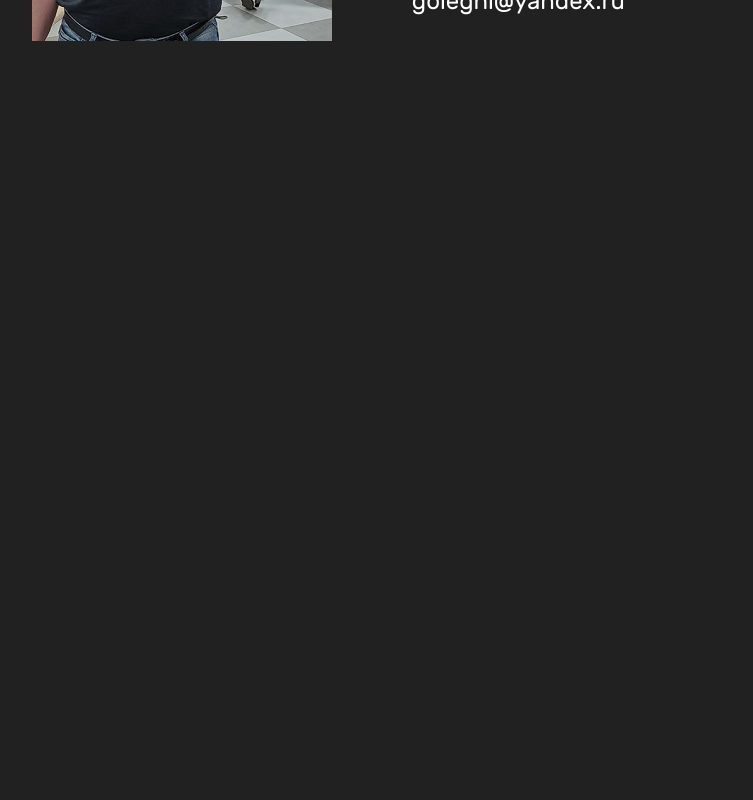
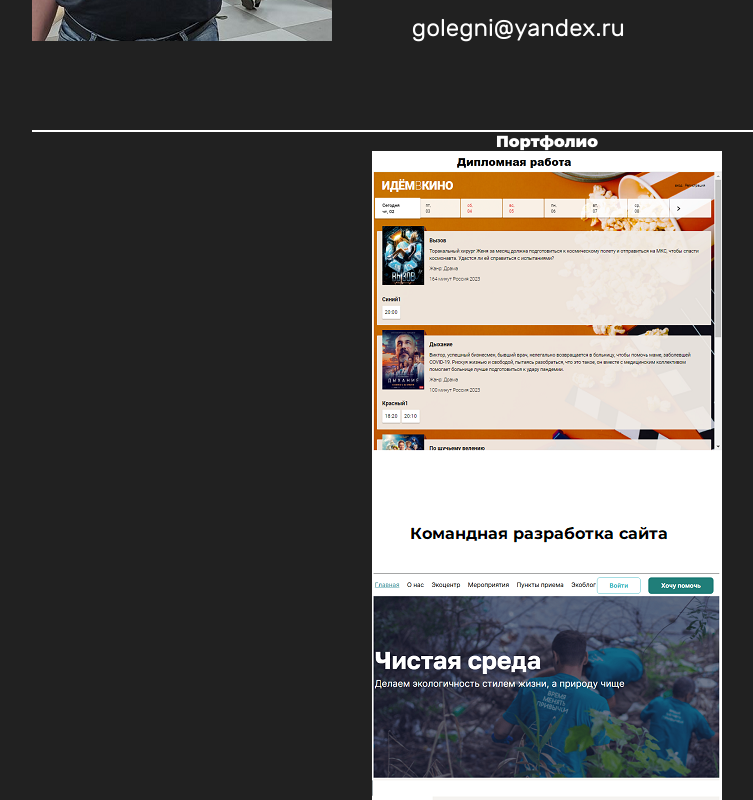
Before and after one commit to GronickWork/portfolio-gronik, a React (Create React App) app: page / in a window 1280 px wide. Shown: the part 500-1300 px from the top of the page, without its empty margins (93-846 px from the left). Before the commit the page ends 800 px from the top, so only its background shows below. Built offline with nearby package versions, Linux system fonts and the light colour scheme.

Commit message:
Add Portfolio.tsx

```diff
--- a/src/components/Line/Line.tsx
+++ b/src/components/Line/Line.tsx
@@ -1,8 +1,12 @@
 import React from "react";
 import './line.scss';
 
-export default function Line(props: string) {
+interface MarkLine {
+  idl: string,
+}
+
+export default function Line({idl}: MarkLine) {
   return (
-    <div className="line" id={props}></div>
+    <div className="line" id={idl}></div>
   )
 }
--- a/src/components/Main/Greetting/Greeting.tsx
+++ b/src/components/Main/Greetting/Greeting.tsx
@@ -8,7 +8,7 @@ const Greeting = () => {
       <div className='greet_content'>
         <h2>Выполняю:</h2>
         <h3> - адаптивную верстку сайтов по макетам из Figma и Photopea</h3>
-        <h3> - разработку web-приложений на React, Laravel и Node.js</h3>
+        <h3> - разработку web-приложений на React, Vue.js,  Laravel и Node.js</h3>
         <p></p>
         <p>Здравствуйте! Меня зовут Олег Гречишников. Я разработчик Web-приложений из Нижнего Новгорода.
             Моя специализация: разработка сайтов и Web-приложений.</p>
--- a/src/components/Main/Greetting/greeting.scss
+++ b/src/components/Main/Greetting/greeting.scss
@@ -11,3 +11,15 @@
     .greet_content p {font-size: 1.1rem; max-width: 35rem; margin-bottom: 4rem;}
     .greet_content p a{text-decoration: none; color: #fff; font-size: 1.5rem;}
     .greet_content p a:hover {color: #dade1eff;}
+
+@media (max-width: 1060px){
+    .greet_content h2 {font-size: 2.1rem;}
+    .greet_content p {font-size: 0.9rem;}
+}
+
+@media (max-width: 910px) {
+  .greeting {flex-wrap: wrap;}
+    .greet_photo {margin: 1rem auto;}
+      .greet_content h2 {font-size: 1.8rem; width: 90%; margin: 1rem auto; text-align: center;}
+      .greet_content p {width: 90%; margin: 1rem auto; text-align: center;}
+}
--- a/src/components/Main/Main.tsx
+++ b/src/components/Main/Main.tsx
@@ -1,11 +1,15 @@
 import React from 'react';
 import './main.scss';
 import Greeting from './Greetting/Greeting';
+import Line from '../Line/Line';
+import Portfolio from './Portfolio/Portfolio';
 
 const Main = () => {
   return (
     <div className='main'>
       <Greeting/>
+      <Line idl="port"/>
+      <Portfolio/>
     </div>
   );
 }
--- /dev/null
+++ b/src/components/Main/Portfolio/Portfolio.tsx
@@ -0,0 +1,18 @@
+import React from 'react';
+import { PortfolioList } from '../../data/portfolio-list';
+
+const Portfolio = () => {
+  return (
+    <div className='portpholio'>
+      <h2 className='port_head'>Портфолио</h2>
+      <ul className='port_label' id='portUl'>
+        {PortfolioList.map((el, index) => {
+          const hidd = index > 2;
+          return(<li className='label_item' hidden={hidd}><a href={el.link} target='blank'><img src={el.img} alt={el.alt}/></a></li>)
+        })}
+      </ul>
+    </div>
+  );
+}
+
+export default Portfolio;
--- /dev/null
+++ b/src/components/data/portfolio-list.tsx
@@ -0,0 +1,57 @@
+export const PortfolioList = [
+  {
+    link: 'https://github.com/Gronik4/WebDevDiplomaV1',
+    img: 'images/works/dip.png',
+    alt: 'Дипломная работа Веб разработчик с нуля'
+  },
+  {
+    link: 'https://trash-free.ru',
+    img: 'images/works/teamDev.png',
+    alt: 'Командная разработка'
+  },
+  {
+    link: 'https://github.com/Gronik4/WebDevDiplomaV1',
+    img: 'images/works/dip.png',
+    alt: 'Дипломная работа Веб разработчик с нуля'
+  },
+  {
+    link: 'https://github.com/Gronik4/WebDevDiplomaV1',
+    img: 'images/works/dip.png',
+    alt: 'Дипломная работа Веб разработчик с нуля'
+  },
+  {
+    link: 'https://github.com/Gronik4/WebDevDiplomaV1',
+    img: 'images/works/dip.png',
+    alt: 'Дипломная работа Веб разработчик с нуля'
+  },
+  {
+    link: 'https://github.com/Gronik4/WebDevDiplomaV1',
+    img: 'images/works/dip.png',
+    alt: 'Дипломная работа Веб разработчик с нуля'
+  },
+  {
+    link: 'https://github.com/Gronik4/WebDevDiplomaV1',
+    img: 'images/works/dip.png',
+    alt: 'Дипломная работа Веб разработчик с нуля'
+  },
+  {
+    link: 'https://github.com/Gronik4/WebDevDiplomaV1',
+    img: 'images/works/dip.png',
+    alt: 'Дипломная работа Веб разработчик с нуля'
+  },
+  {
+    link: 'https://github.com/Gronik4/WebDevDiplomaV1',
+    img: 'images/works/dip.png',
+    alt: 'Дипломная работа Веб разработчик с нуля'
+  },
+  {
+    link: 'https://github.com/Gronik4/WebDevDiplomaV1',
+    img: 'images/works/dip.png',
+    alt: 'Дипломная работа Веб разработчик с нуля'
+  },
+  {
+    link: 'https://github.com/Gronik4/WebDevDiplomaV1',
+    img: 'images/works/dip.png',
+    alt: 'Дипломная работа Веб разработчик с нуля'
+  },
+]
```
